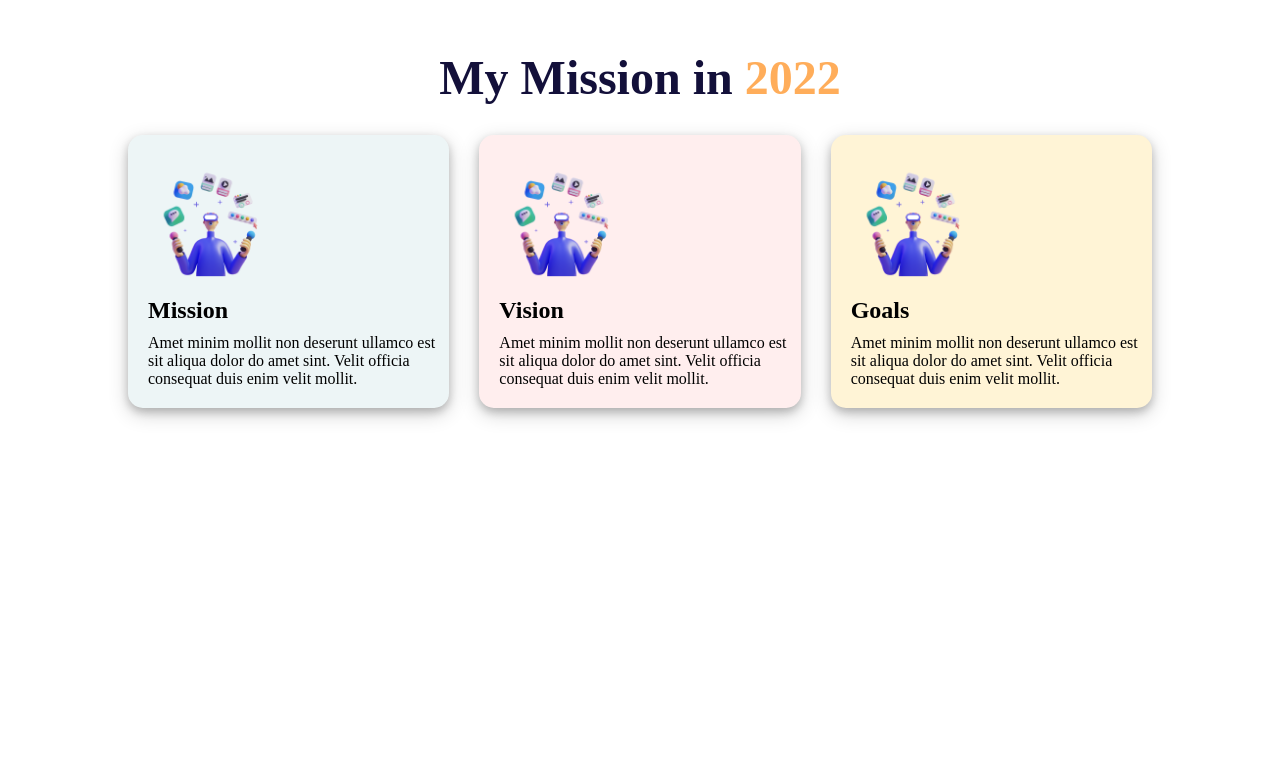
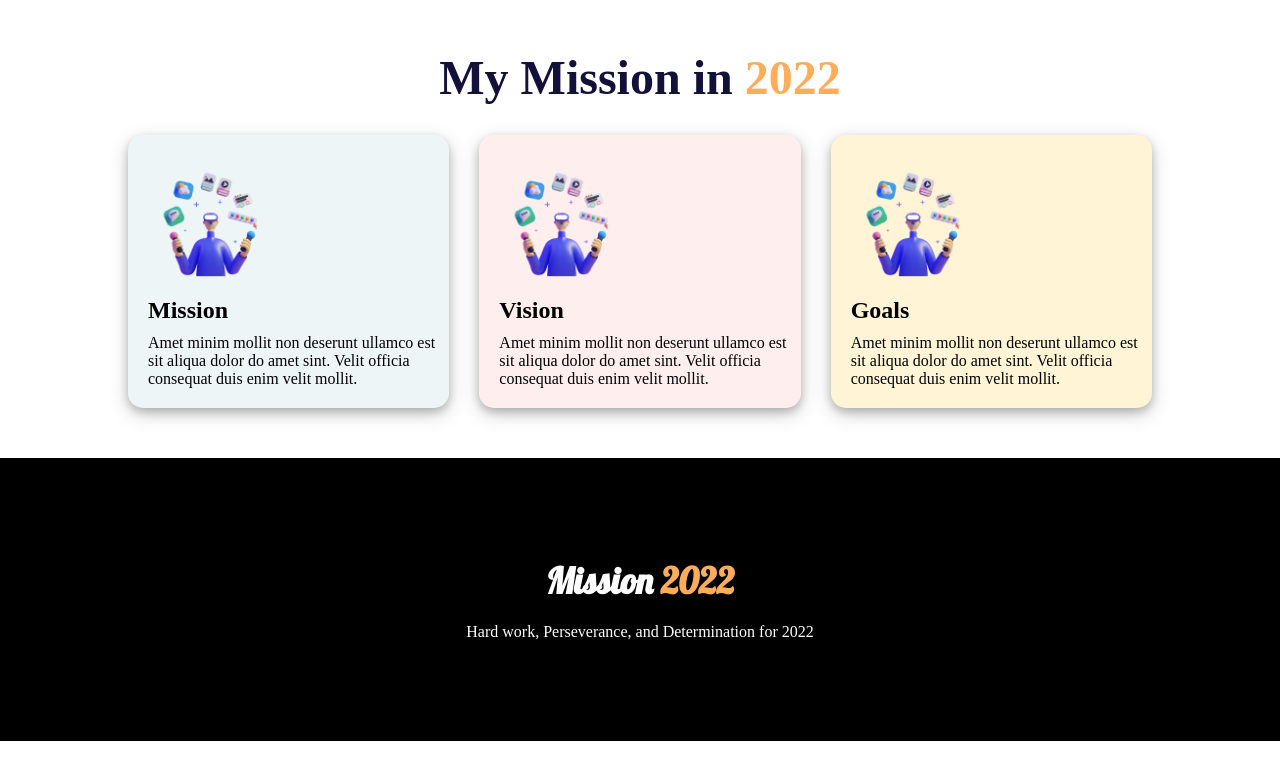
Before and after one commit to muzahid75/mission-2022, a plain HTML site: page index.html in a window 1280 px wide. Drawn offline with Linux system fonts and the light colour scheme.

Commit message:
footer section done

```diff
--- a/index.html
+++ b/index.html
@@ -39,7 +39,8 @@
         </section>
     </main>
     <footer>
-
+        <h4 class="footer-title lobster-regular">Mission<span class="year"> 2022</span></h4>
+        <p class="footer-paragraph">Hard work, Perseverance, and Determination for 2022</p>
     </footer>
 </body>
 </html>
--- a/style/style.css
+++ b/style/style.css
@@ -1,3 +1,8 @@
+@import url('https://fonts.googleapis.com/css2?family=Lobster&display=swap');
+.lobster-regular {
+    font-family: "Lobster", sans-serif;
+  }
+
 * {
   padding: 0px;
   margin: 0px;
@@ -53,3 +58,19 @@ span.year {
 #card-3 {
   background: rgb(255, 244, 214);
 }
+/* footer section  */
+footer{
+    background-color: black;
+    padding: 100px;
+    margin: 0px auto;
+}
+.footer-title{
+    font-size: 36px;
+    color: white;
+    text-align: center;
+    margin-bottom: 20px;
+}
+.footer-paragraph{
+    color: white;
+    text-align: center;
+}
```
